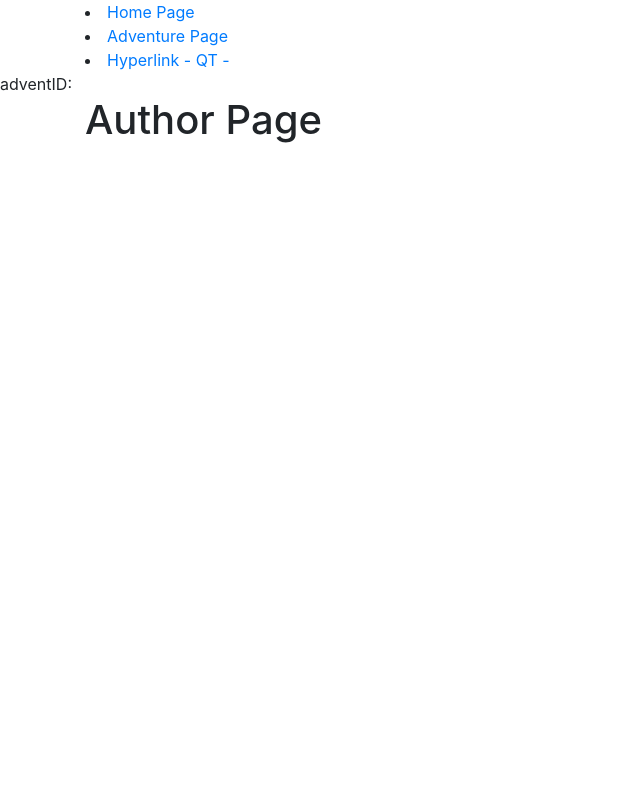
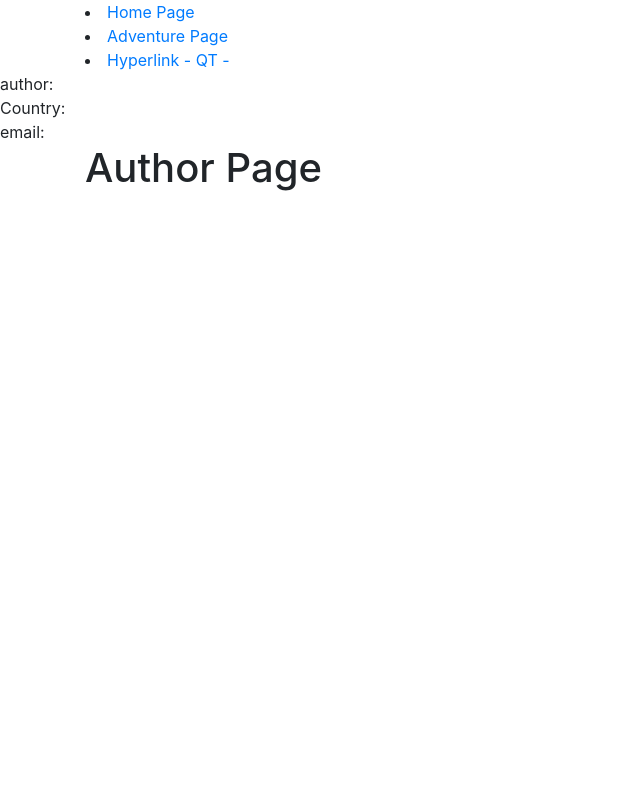
Before and after one commit to MatthewCKemp/WebApp_Coursework_Group, a PHP site: page /AuthorPage.php in a window 1280 px wide. Shown: the whole page, without its empty margins (0-640 px from the left). Run offline with PHP 8.4, Linux system fonts and the light colour scheme; tables that the repository leaves empty or names only in its code hold one stand-in row (values such as "Sample post"); some libraries are stand-ins or nearby versions.

Commit message:
Update AuthorPage.php

```diff
--- a/AuthorPage.php
+++ b/AuthorPage.php
@@ -48,7 +48,9 @@
 $rows = mysql_num_rows($result);
 for($j = 0; $j < $rows; ++$j)
 {
-    echo 'adventID: ' . mysql_result($result, $j, 'userID') . '</br>';
+    echo 'author: ' . mysql_result($result, $j, 'name') . '</br>';
+    echo 'Country: ' . mysql_result($result, $j, 'country') . '</br>';
+    echo 'email: ' . mysql_result($result, $j, 'email') . '</br>';
 
 }
 ?>
```
